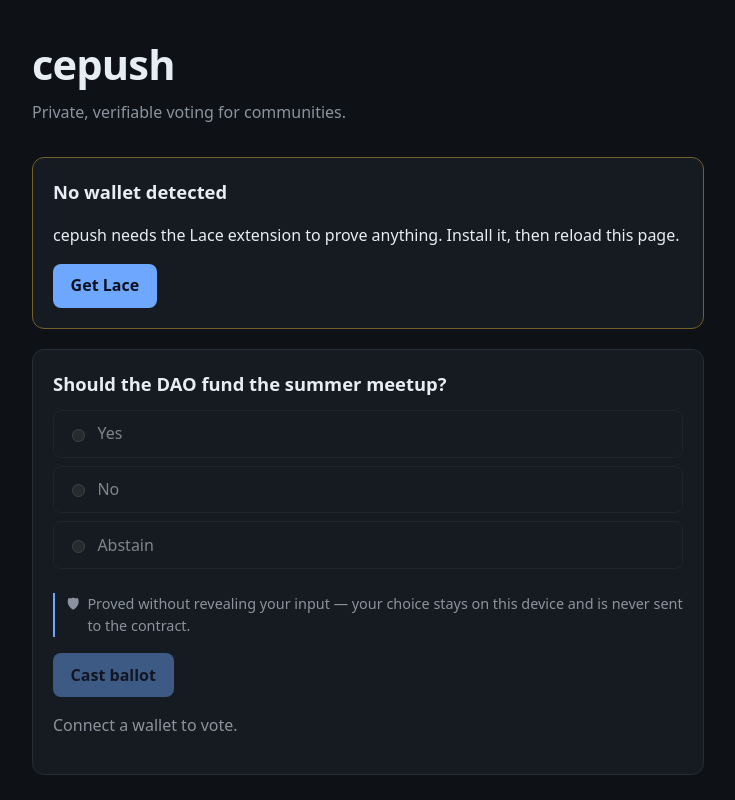
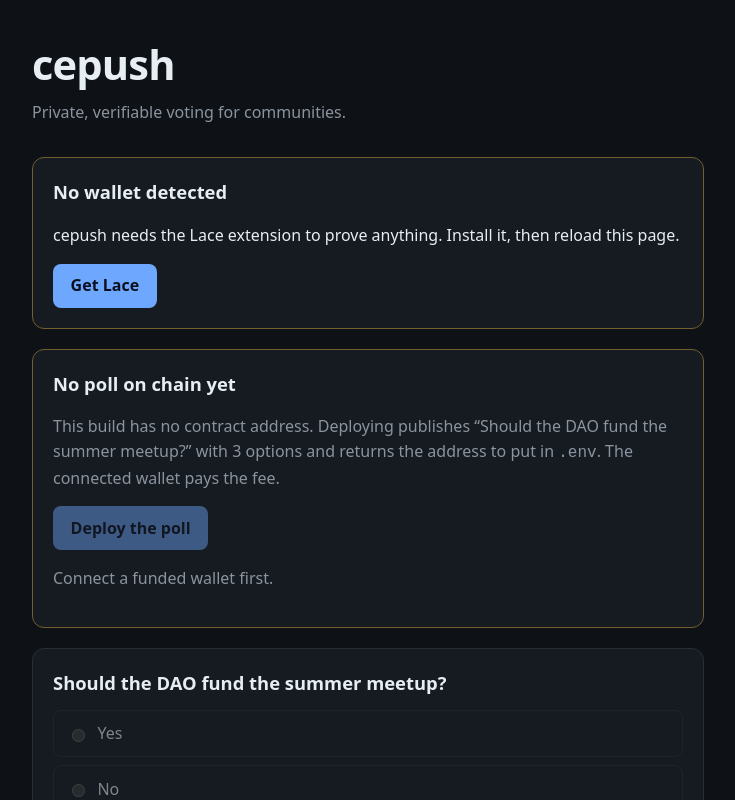
Before and after one commit to ytcsec/cepush, a React (Vite) app: page / in a window 1280 px wide. Shown: the top 800 px of the page, without its empty margins (272-1007 px from the left). Built offline with nearby package versions, Linux system fonts and the light colour scheme; no server answers; what @midnight-ntwrk/compact-js, @midnight-ntwrk/compact-runtime would draw is missing.

Commit message:
feat(ui): deploy the poll from the app through lace
A one-shot panel, visible only while the build has no contract address.
Deploying through the connected wallet reuses the provider bundle that
already exists and keeps key material in the wallet rather than in a
seed phrase beside the repository.

```diff
--- a/src/App.tsx
+++ b/src/App.tsx
@@ -1,4 +1,5 @@
 import { CircuitCall } from './components/CircuitCall';
+import { DeployPanel } from './components/DeployPanel';
 import { WalletConnect } from './components/WalletConnect';
 import { useWallet } from './hooks/useWallet';
 import { CONTRACT_ADDRESS, isDeployed } from './lib/contract';
@@ -15,6 +16,7 @@
 
       <main>
         <WalletConnect {...wallet} />
+        <DeployPanel session={wallet.session} />
         <CircuitCall session={wallet.session} />
       </main>
 
--- /dev/null
+++ b/src/components/DeployPanel.tsx
@@ -0,0 +1,81 @@
+import { useState } from 'react';
+
+import { deployPoll, isDeployed, POLL } from '../lib/contract';
+import type { WalletSession } from '../lib/wallet';
+
+type Props = {
+  readonly session: WalletSession | null;
+};
+
+type Phase =
+  | { readonly kind: 'idle' }
+  | { readonly kind: 'deploying' }
+  | { readonly kind: 'done'; readonly address: string }
+  | { readonly kind: 'error'; readonly message: string };
+
+/**
+ * Only appears when the build has no contract address. Deploying is a one-time
+ * bootstrap: it puts the poll on chain so the rest of the app has something to
+ * talk to, and then this panel is never seen again.
+ */
+export function DeployPanel({ session }: Props) {
+  const [phase, setPhase] = useState<Phase>({ kind: 'idle' });
+
+  if (isDeployed()) return null;
+
+  async function onDeploy() {
+    if (session === null) return;
+    setPhase({ kind: 'deploying' });
+    try {
+      const address = await deployPoll(session);
+      setPhase({ kind: 'done', address });
+    } catch (e) {
+      setPhase({
+        kind: 'error',
+        message: e instanceof Error ? e.message : 'The deploy failed.',
+      });
+    }
+  }
+
+  return (
+    <section className="panel panel--warn">
+      <h2>No poll on chain yet</h2>
+      <p className="muted">
+        This build has no contract address. Deploying publishes “{POLL.title}” with{' '}
+        {POLL.options.length} options and returns the address to put in <code>.env</code>.
+        The connected wallet pays the fee.
+      </p>
+
+      <button
+        className="button"
+        onClick={onDeploy}
+        disabled={session === null || phase.kind === 'deploying'}
+      >
+        {phase.kind === 'deploying' ? 'Deploying…' : 'Deploy the poll'}
+      </button>
+
+      {session === null && <p className="muted">Connect a funded wallet first.</p>}
+
+      {phase.kind === 'deploying' && (
+        <p className="notice notice--busy" role="status">
+          Waiting for the network. Keep the proof server running.
+        </p>
+      )}
+
+      {phase.kind === 'done' && (
+        <p className="notice notice--ok" role="status">
+          Deployed. Put this in <code>.env</code> as <code>VITE_CONTRACT_ADDRESS</code> and
+          rebuild:
+          <br />
+          <code>{phase.address}</code>
+        </p>
+      )}
+
+      {phase.kind === 'error' && (
+        <p className="notice notice--proof" role="alert">
+          {phase.message}
+        </p>
+      )}
+    </section>
+  );
+}
```
